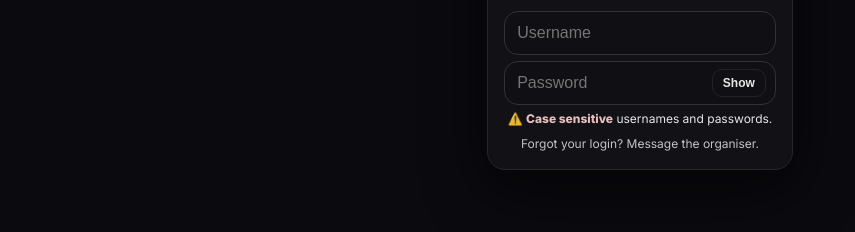
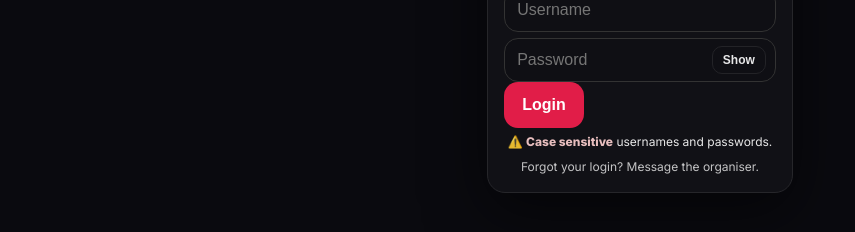
Before and after one commit to liamtcass84-arch/rattler5k, a plain HTML site: page index.html in a window 1280 px wide. Shown: the part 370-602 px from the top of the page, without its empty margins (0-855 px from the left). Drawn offline with nearby package versions, Linux system fonts and the light colour scheme.

Commit message:
Update index.html

```diff
--- a/index.html
+++ b/index.html
@@ -710,6 +710,9 @@
       <input id="password" type="password" placeholder="Password" autocomplete="current-password" />
       <button class="pwToggle" type="button" onclick="togglePassword()">Show</button>
     </div>
+
+    <button id="loginBtn" class="primaryBtn" onclick="login()">Login</button>
+
 
     <div class="warnLine">⚠️ <b>Case sensitive</b> usernames and passwords.</div>
 
```
